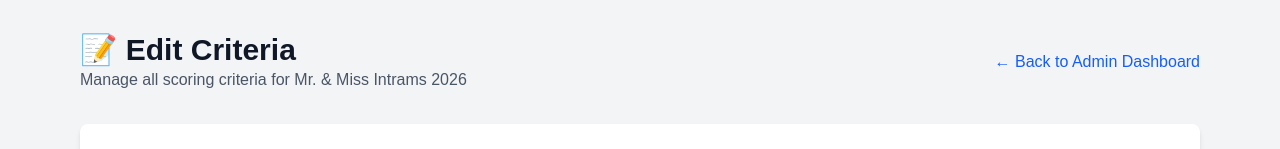
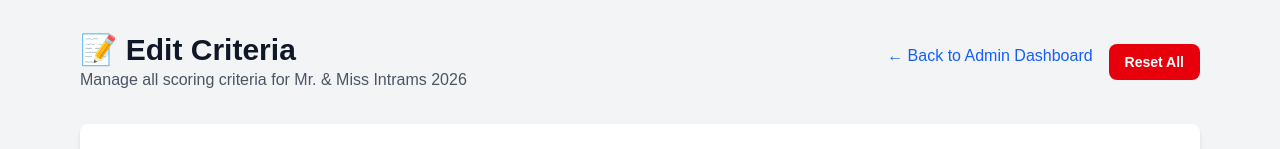
Before and after one commit to AF-Nexus21/af-nexus, a Next.js app: page /intrams/admin/edit-criteria in a window 1280 px wide. Shown: the top 149 px of the page. Built offline with nearby package versions, Linux system fonts and the light colour scheme; no server answers; the database is empty.

Commit message:
Added Reset All button for Edit Criteria

```diff
--- a/app/intrams/admin/edit-criteria/page.tsx
+++ b/app/intrams/admin/edit-criteria/page.tsx
@@ -174,6 +174,41 @@ export default function EditCriteriaPage() {
     }
   }
 
+  // ✅ RESET ALL FUNCTION
+  async function handleResetAll() {
+    const confirmReset = await window.confirm(
+      "Are you sure you want to reset ALL criteria? This will delete all existing criteria entries."
+    );
+    if (!confirmReset) return;
+
+    setLoading(true);
+    setMessage(null);
+    setMessageType("");
+
+    try {
+      const { error } = await supabase
+        .from("criteria")
+        .delete()
+        .gt("id", "00000000-0000-0000-0000-000000000000"); // Delete all entries
+
+      if (error) {
+        setMessage(error.message);
+        setMessageType("error");
+        return;
+      }
+
+      setMessage("All criteria reset successfully!");
+      setMessageType("success");
+      setLoading(false);
+
+      fetchCriteria();
+    } catch (error) {
+      setMessage("Something went wrong. Please try again.");
+      setMessageType("error");
+      setLoading(false);
+    }
+  }
+
   if (loading) {
     return (
       <div className="flex min-h-screen items-center justify-center bg-gray-100">
@@ -190,9 +225,18 @@ export default function EditCriteriaPage() {
             <h1 className="text-3xl font-bold text-gray-900">📝 Edit Criteria</h1>
             <p className="text-gray-600">Manage all scoring criteria for Mr. & Miss Intrams 2026</p>
           </div>
-          <Link href="/intrams/admin/dashboard" className="text-blue-600 hover:text-blue-800">
-            ← Back to Admin Dashboard
-          </Link>
+          <div className="flex gap-4">
+            <Link href="/intrams/admin/dashboard" className="text-blue-600 hover:text-blue-800">
+              ← Back to Admin Dashboard
+            </Link>
+            <button
+              onClick={handleResetAll}
+              disabled={loading}
+              className="bg-red-600 text-white px-4 py-2 rounded-lg text-sm font-semibold hover:bg-red-700 disabled:opacity-50 disabled:cursor-not-allowed"
+            >
+              Reset All
+            </button>
+          </div>
         </div>
 
         {/* Add New Criteria */}
```
